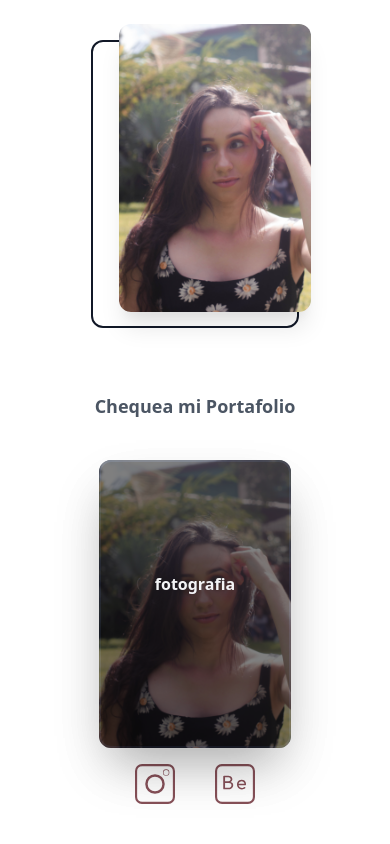
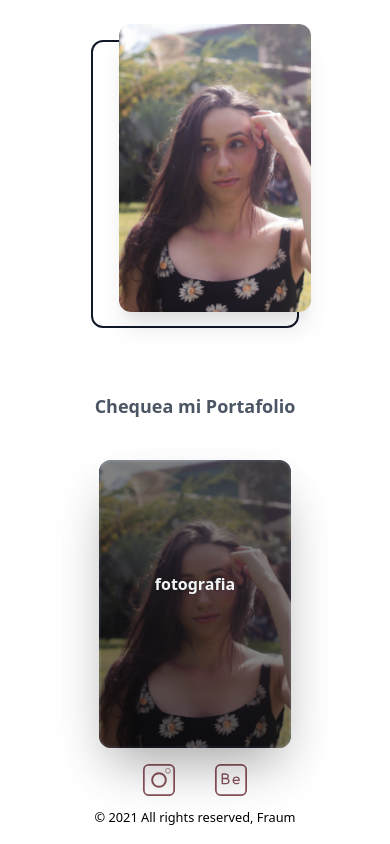
Before and after one commit to Alexfm101/juan-webpage, a Next.js app: page / in a window 390 px wide. Shown: the part 452-1296 px from the top of the page. Before the commit the page ends 1272 px from the top, so only its background shows below. Built offline with nearby package versions, Linux system fonts and the light colour scheme.

Commit message:
make footer responsive

```diff
--- a/components/Footer.tsx
+++ b/components/Footer.tsx
@@ -1,13 +1,16 @@
 import Link from 'next/link';
 
 export default function Footer() {
+	const currentYear = new Date().getFullYear();
+
 	return (
 		<>
-			<footer className="flex flex-wrap space-x-10 w-full justify-center items-center p-4">
+			<footer className="w-full p-4">
+				<div className="flex flex-row justify-center space-x-10">
 					<Link href="#">
 						<a href="">
 							<img
-							className="w-auto h-10"
+								className="w-auto h-8 lg:h-10"
 								src="/svgs/instagram.svg"
 								alt=""
 							/>
@@ -16,12 +19,18 @@ export default function Footer() {
 					<Link href="#">
 						<a href="">
 							<img
-							className="w-auto h-10"
+								className="w-auto h-8 lg:h-10"
 								src="/svgs/begance.svg"
 								alt=""
 							/>
 						</a>
 					</Link>
+				</div>
+				<div className="text-center mt-2 lg:text-lg">
+                	<small>
+						&copy; {currentYear} All rights reserved, Fraum
+					</small>
+            	</div>
 			</footer>
 		</>
 	);
```
Lines whose indentation alone changed are shown as unchanged.
